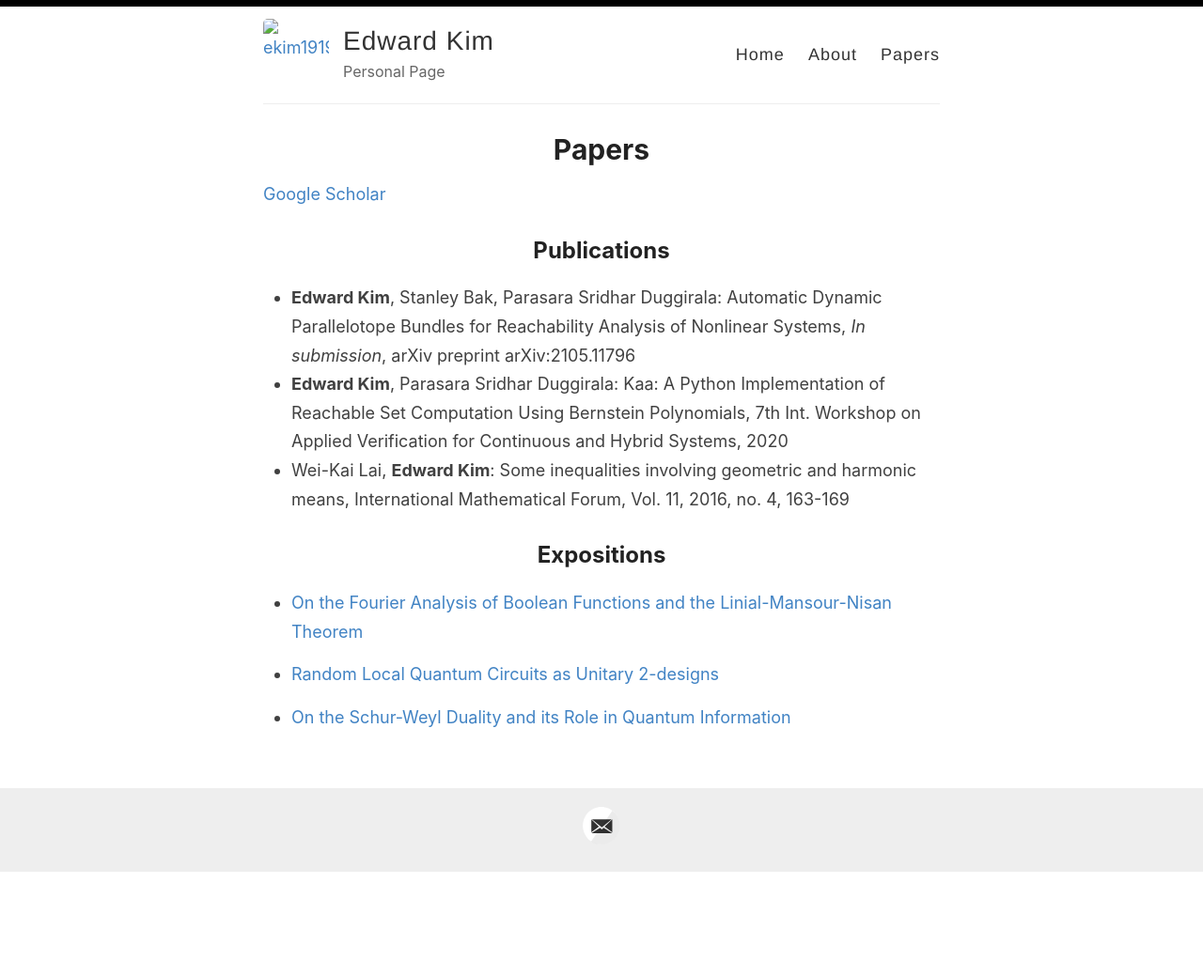
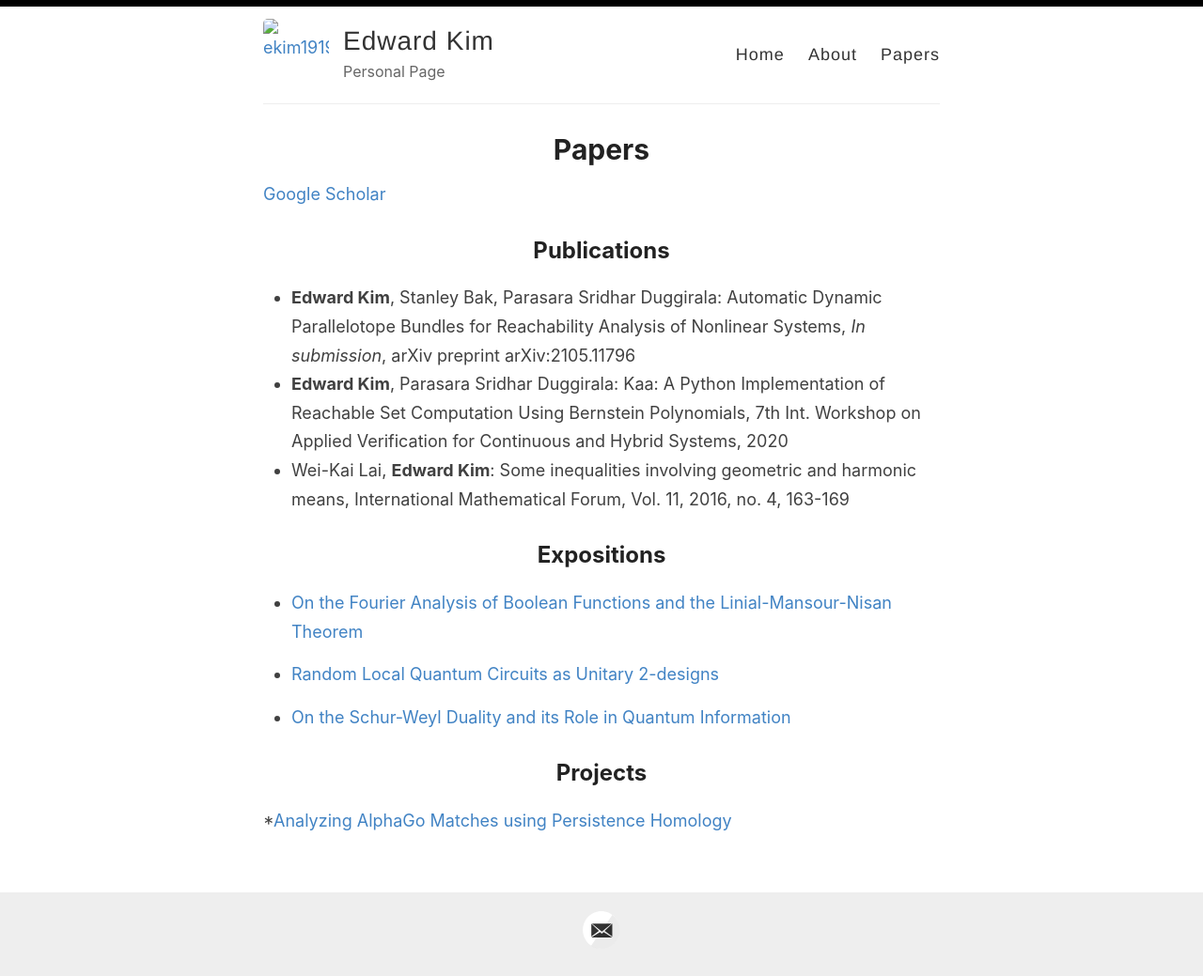
Before and after one commit to ekim1919/ekim1919.github.io, a Jekyll site: the page built from _pages/categories.md, in a window 1280 px wide. Shown: the whole page at 94% size. Built offline with Jekyll 4.4.1, drawn with Linux system fonts in a browser that asks for light colours; before the commit the page ends 929 px from its top, so only the background shows below that.

```diff
--- a/_pages/categories.md
+++ b/_pages/categories.md
@@ -19,3 +19,7 @@ title: Papers
 * [Random Local Quantum Circuits as Unitary 2-designs](https://github.com/ekim1919/Research/blob/master/QIT/2Designs/final.pdf)
 
 * [On the Schur-Weyl Duality and its Role in Quantum Information](https://github.com/ekim1919/QuanInformation/blob/master/SchurWeyl/final.pdf)
+
+## Projects
+
+*[Analyzing AlphaGo Matches using Persistence Homology](https://github.com/ekim1919/TDAGo/blob/master/paper/final.pdf)
```
Also changed, not shown: _pages/about.md (+1 -0 lines), 1 other file.
